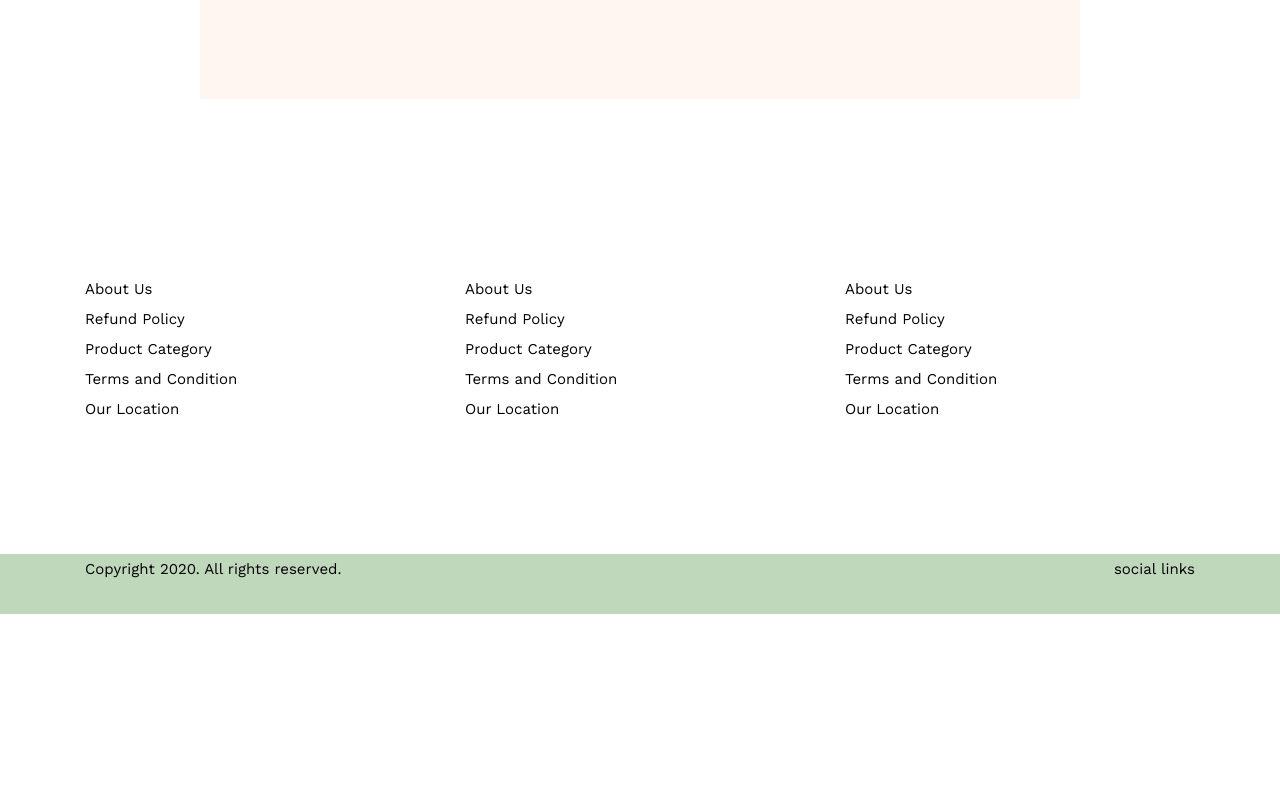
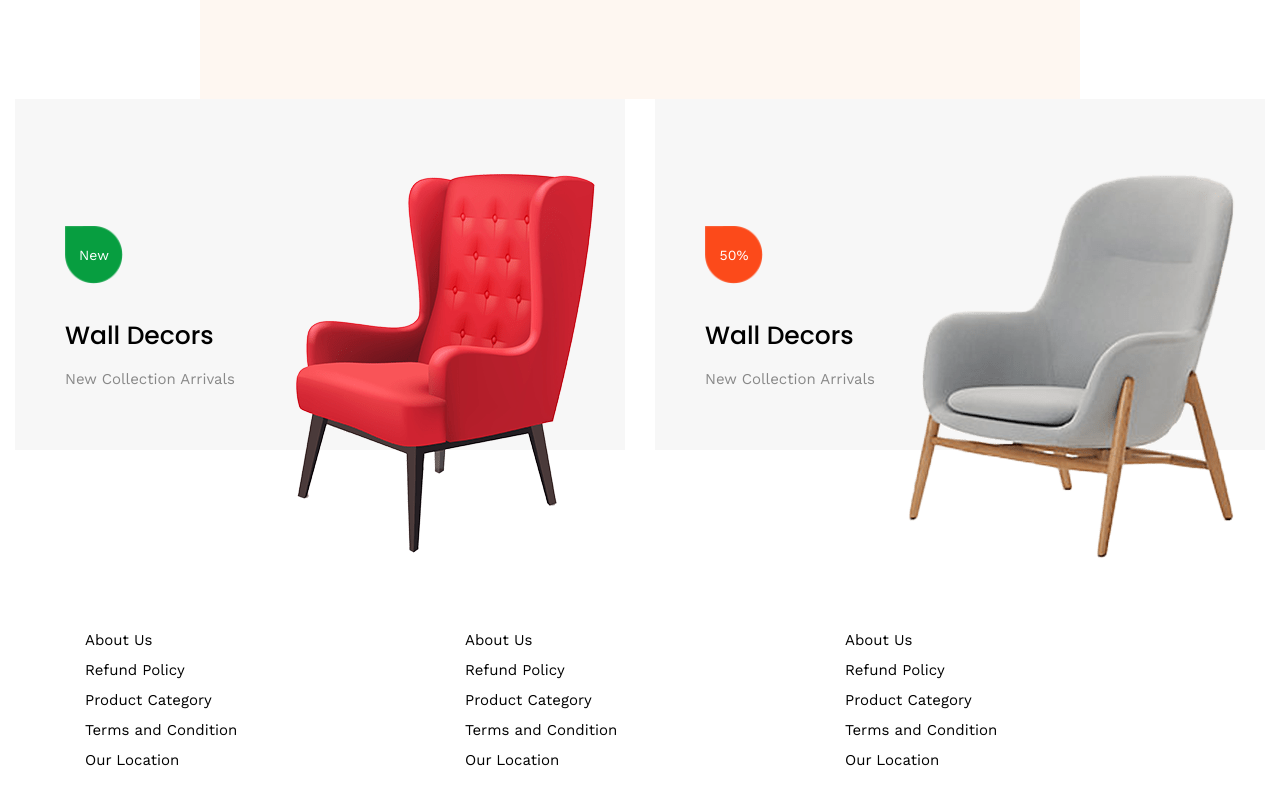
Before and after one commit to mdtaufiqul/electromart, a website: page src/pages/index.html in a window 1280 px wide. Shown: the part 1903-2708 px from the top of the page. Before the commit the page ends 2517 px from the top, so only its background shows below. Drawn offline with nearby package versions, Linux system fonts and the light colour scheme; files that its build step writes are made by us from their sources; files whose address does not match are found by name.

Commit message:
feature product done

```diff
--- a/src/sass/2-layout/_icon-box.scss
+++ b/src/sass/2-layout/_icon-box.scss
@@ -54,3 +54,50 @@
         }
     }
 }
+
+
+// feature product
+.rt-single-icon-box{
+    &.featre-product{
+        background-color: #f7f7f7;
+        min-height: 351px;
+        padding-left: 50px;
+        justify-content: flex-end;
+        .icon-thumb{
+            position: absolute;
+            right: 30px;
+            top: 75px;
+        }
+        .iconbox-content{
+            padding-bottom: 58px;
+            .badge-1, .badge-2{
+                @include hw(58px);
+                background-repeat: no-repeat;
+                background-size: 100% 100%;
+                font-size: 14px;
+                text-align: center;
+                color: #fff;
+                margin-bottom: 37px;
+            }
+            .badge-1{
+                background-image: url(../images/all-img/sp2.png);
+            }
+            .badge-2{
+                background-image: url(../images/all-img/sp3.png);
+            }
+            h4{
+                font-size: 25px;
+                text-transform: capitalize;
+                margin: 0 0 15px;
+                a{
+                    color: #000;
+                }
+            }
+            p{
+                font-size: 15px;
+                color: #888888;
+                margin: 0 0 0;
+            }
+        }
+    }
+}
```
Also changed, not shown: src/templates/product/feature.html (+14 -6 lines), dist/assets/css/app.css, dist/assets/css/app.min.css, dist/assets/images/all-img/fp-1.png (added), dist/assets/images/all-img/fp-2.png (added), dist/assets/images/all-img/sp2.png (added), dist/assets/images/all-img/sp3.png (added), dist/index.html, src/images/all-img/fp-1.png (added), src/images/all-img/fp-2.png (added), src/images/all-img/sp2.png (added), src/images/all-img/sp3.png (added), 1 other file.
